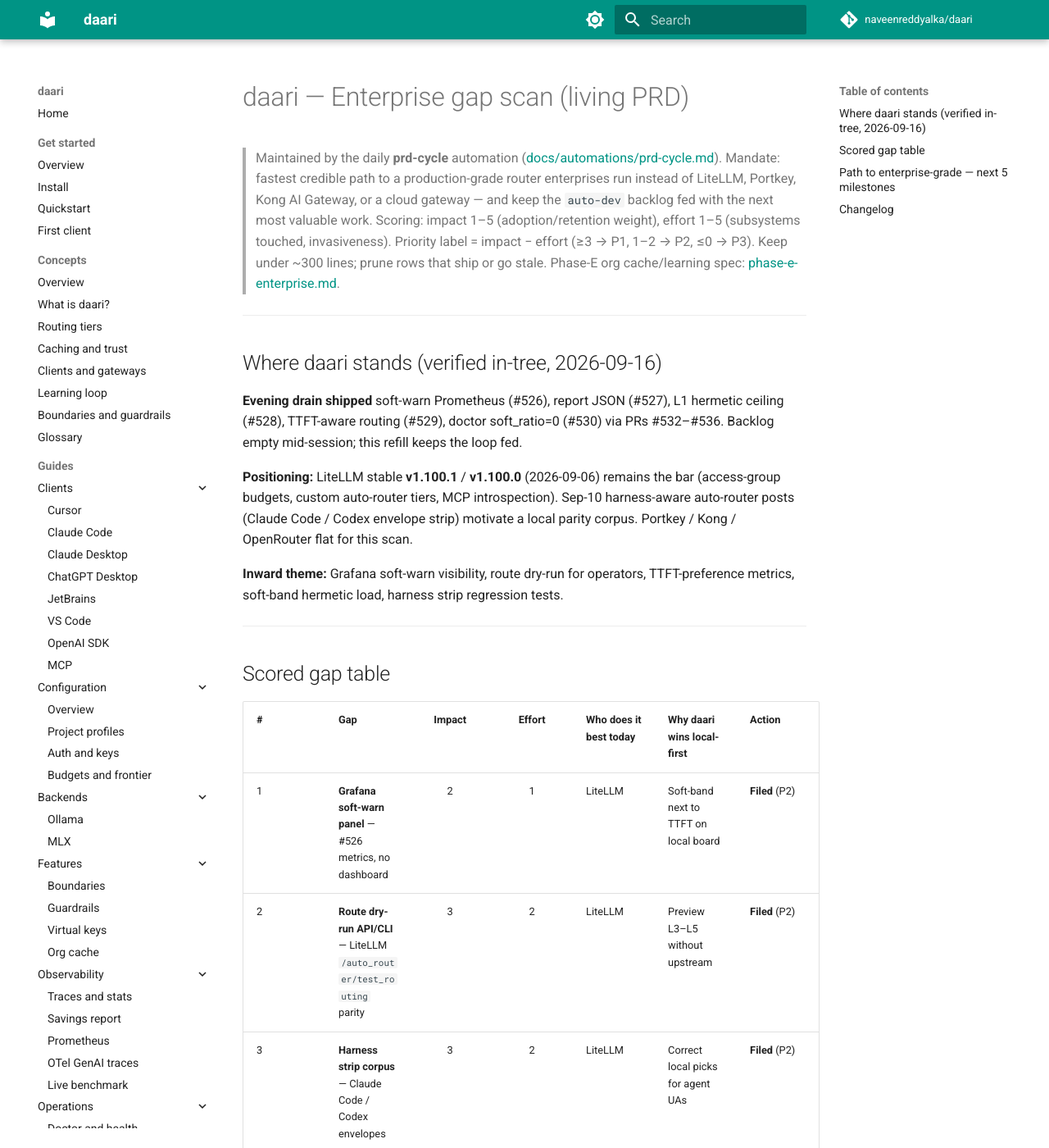
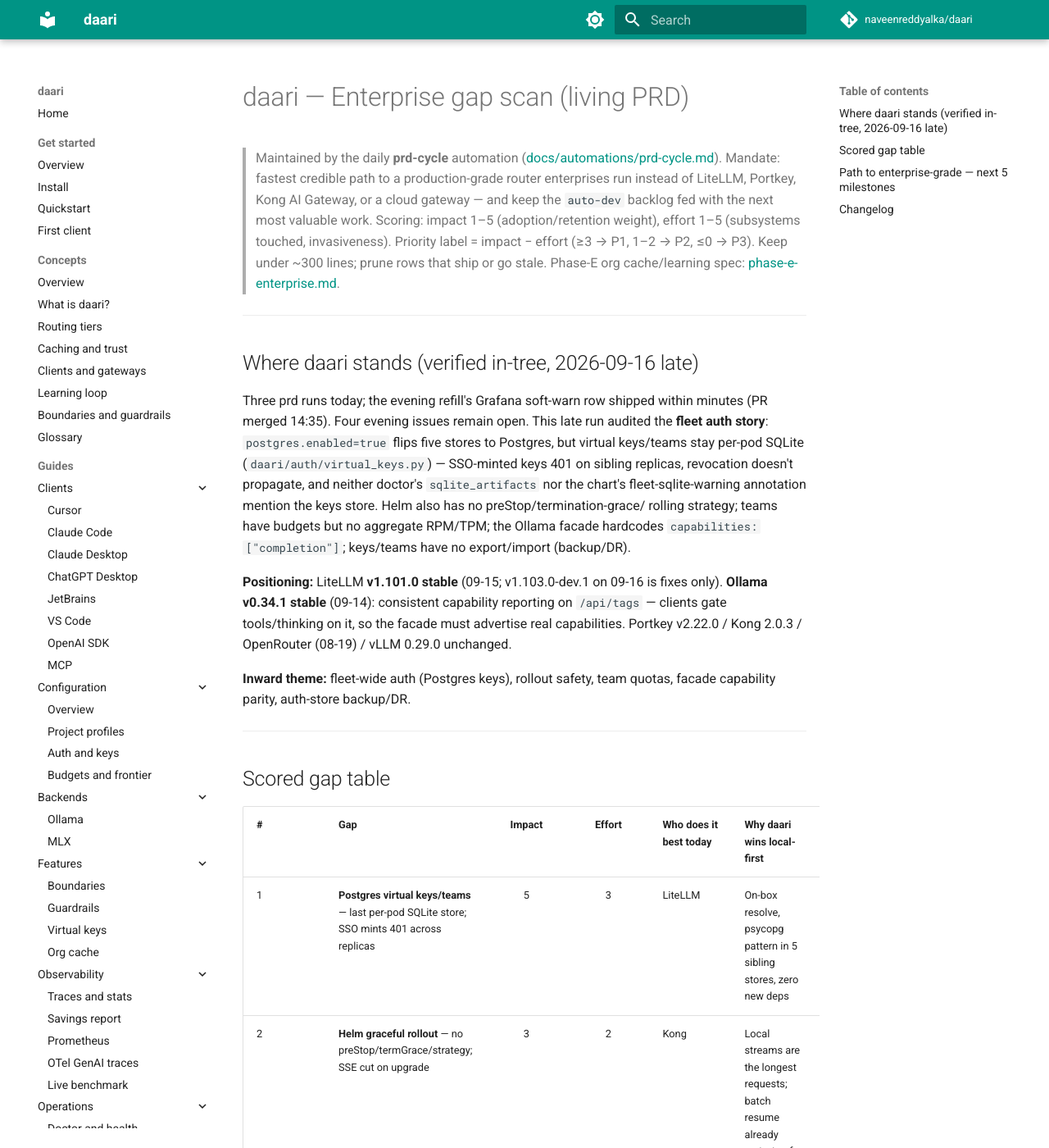
Before and after one commit to naveenreddyalka/daari, an MkDocs documentation site: the page built from docs/prd/ENTERPRISE.md, in a window 1280 px wide and 1400 px high. Shown: the whole window at 82% size. Built offline with MkDocs 1.6.1 and Material for MkDocs 9.7.7, drawn with Linux system fonts in a browser that asks for light colours; comment, search, counter and statistics services are not loaded; some of the changed text lies outside the part shown.

Commit message:
docs(prd): late 2026-09-16 fleet-auth gap scan
Co-authored-by: Naveen Reddy Alka <naveenreddyalka@users.noreply.github.com>

```diff
--- a/docs/prd/ENTERPRISE.md
+++ b/docs/prd/ENTERPRISE.md
@@ -11,19 +11,27 @@
 
 ---
 
-## Where daari stands (verified in-tree, 2026-09-16)
+## Where daari stands (verified in-tree, 2026-09-16 late)
 
-**Evening drain shipped** soft-warn Prometheus (#526), report JSON (#527), L1
-hermetic ceiling (#528), TTFT-aware routing (#529), doctor soft_ratio=0 (#530)
-via PRs #532–#536. Backlog empty mid-session; this refill keeps the loop fed.
+Three prd runs today; the evening refill's Grafana soft-warn row shipped within
+minutes (PR merged 14:35). Four evening issues remain open. This late run
+audited the **fleet auth story**: `postgres.enabled=true` flips five stores to
+Postgres, but virtual keys/teams stay per-pod SQLite (`daari/auth/virtual_keys.py`)
+— SSO-minted keys 401 on sibling replicas, revocation doesn't propagate, and
+neither doctor's `sqlite_artifacts` nor the chart's fleet-sqlite-warning
+annotation mention the keys store. Helm also has no preStop/termination-grace/
+rolling strategy; teams have budgets but no aggregate RPM/TPM; the Ollama
+facade hardcodes `capabilities: ["completion"]`; keys/teams have no
+export/import (backup/DR).
 
-**Positioning:** LiteLLM stable **v1.100.1** / **v1.100.0** (2026-09-06) remains
-the bar (access-group budgets, custom auto-router tiers, MCP introspection).
-Sep-10 harness-aware auto-router posts (Claude Code / Codex envelope strip)
-motivate a local parity corpus. Portkey / Kong / OpenRouter flat for this scan.
+**Positioning:** LiteLLM **v1.101.0 stable** (09-15; v1.103.0-dev.1 on 09-16 is
+fixes only). **Ollama v0.34.1 stable** (09-14): consistent capability reporting
+on `/api/tags` — clients gate tools/thinking on it, so the facade must
+advertise real capabilities. Portkey v2.22.0 / Kong 2.0.3 / OpenRouter (08-19)
+/ vLLM 0.29.0 unchanged.
 
-**Inward theme:** Grafana soft-warn visibility, route dry-run for operators,
-TTFT-preference metrics, soft-band hermetic load, harness strip regression tests.
+**Inward theme:** fleet-wide auth (Postgres keys), rollout safety, team quotas,
+facade capability parity, auth-store backup/DR.
 
 ---
 
@@ -31,34 +39,42 @@
 
 | # | Gap | Impact | Effort | Who does it best today | Why daari wins local-first | Action |
 |---|-----|:--:|:--:|------------------------|----------------------------|--------|
-| 1 | **Grafana soft-warn panel** — #526 metrics, no dashboard | 2 | 1 | LiteLLM | Soft-band next to TTFT on local board | **Filed** (P2) |
-| 2 | **Route dry-run API/CLI** — LiteLLM `/auto_router/test_routing` parity | 3 | 2 | LiteLLM | Preview L3–L5 without upstream | **Filed** (P2) |
-| 3 | **Harness strip corpus** — Claude Code / Codex envelopes | 3 | 2 | LiteLLM | Correct local picks for agent UAs | **Filed** (P2) |
-| 4 | **TTFT-preference Prometheus counter** — #529 traces only | 2 | 1 | — | Alert when bias rewrites picks | **Filed** (P3) |
-| 5 | **Soft RPM hermetic burst bench** — unit-only today | 2 | 1 | — | Guard soft-header path under load | **Filed** (P3) |
-| 6 | **WIF upstream provider auth** | 3 | 3 | Portkey | `secret://oauth` covers most | Watch |
-| 7 | **MCP agent identity (SEP-1933)** | 3 | 3 | MCP Tier-1 SDKs | Draft | Watch |
-| 8 | **SOC 2 / Gemini facade / A2A / admin UI / images / realtime** | 2–3 | 2–5 | Kong / LiteLLM | No new client demand | Watch / non-goal |
+| 1 | **Postgres virtual keys/teams** — last per-pod SQLite store; SSO mints 401 across replicas | 5 | 3 | LiteLLM | On-box resolve, psycopg pattern in 5 sibling stores, zero new deps | **Filed** (P2) |
+| 2 | **Helm graceful rollout** — no preStop/termGrace/strategy; SSE cut on upgrade | 3 | 2 | Kong | Local streams are the longest requests; batch resume already restart-safe | **Filed** (P2) |
+| 3 | **Team-level RPM/TPM** — teams have budgets only; N keys = N× per-key RPM | 3 | 2 | LiteLLM | Team ceilings map to shared on-box GPU capacity | **Filed** (P2) |
+| 4 | **Keys/teams export/import** — no backup/DR for the auth store | 3 | 2 | LiteLLM (control plane) | On-box state needs portable export; hashes only | **Filed** (P2) |
+| 5 | **Facade capabilities parity** — Ollama 0.34.1 clients gate tools on capability lists | 2 | 2 | Ollama | Router handles tools; facade under-advertises | **Filed** (P3) |
+| 6 | **Route dry-run API/CLI** — LiteLLM `/auto_router/test_routing` parity | 3 | 2 | LiteLLM | Preview L3–L5 without upstream | Open (P2) |
+| 7 | **Harness strip corpus** — Claude Code / Codex envelopes | 3 | 2 | LiteLLM | Correct local picks for agent UAs | Open (P2) |
+| 8 | **TTFT-preference counter / soft RPM hermetic bench** | 2 | 1 | — | Observability for the new soft-band paths | Open (P3) |
+| 9 | **WIF upstream provider auth** | 3 | 3 | Portkey | `secret://oauth` covers most | Watch |
+| 10 | **MCP agent identity (SEP-1933)** | 3 | 3 | MCP Tier-1 SDKs | Draft | Watch |
+| 11 | **SOC 2 / Gemini facade / A2A / admin UI / images / realtime** | 2–3 | 2–5 | Kong / LiteLLM | No new client demand | Watch / non-goal |
 
-Pruned this run: afternoon refill rows (soft-warn metrics, report JSON, L1
-hermetic, TTFT-aware, doctor soft_ratio) — all shipped 2026-09-16 evening.
+Pruned this run: Grafana soft-warn panel (shipped 2026-09-16 14:35).
 
-Open backlog after this run: three P2 + two P3 from the evening refill.
+Open backlog after this run: four evening rows + five late-run rows.
 
 ---
 
 ## Path to enterprise-grade — next 5 milestones
 
-1. **Soft-warn Grafana** — see soft-band pressure beside hard rejects.
-2. **Route dry-run** — operators preview tier picks without Ollama.
-3. **Harness strip corpus** — Claude Code / Codex parity for local heuristics.
-4. **TTFT-preference metrics** — scrape how often bias fires.
-5. **Soft RPM hermetic burst** — load-guard the soft-header path.
+1. **Fleet-wide auth** — Postgres keys/teams; the last split-brain store.
+2. **Zero-downtime rollouts** — Helm drain lifecycle for long local streams.
+3. **Team quotas** — aggregate RPM/TPM mapping to shared GPU capacity.
+4. **Auth backup/DR** — versioned keys/teams export/import, hashes only.
+5. **Operator preview + parity** — route dry-run, harness corpus, facade
+   capabilities.
 
 ---
 
 ## Changelog
 
+- **2026-09-16 (late)** — Delta scan: LiteLLM v1.103.0-dev.1 fixes-only;
+  Ollama v0.34.1 stable (capability reporting, faster `/api/tags`); rest flat.
+  Inward fleet-auth audit; filed five issues (Postgres keys/teams, Helm
+  graceful rollout, team RPM/TPM, keys export/import, facade capabilities).
+  Pruned shipped Grafana soft-warn row.
 - **2026-09-16 (evening)** — Drain shipped #526–#530 (PRs #532–#536). Backlog
   empty; refilled five issues (Grafana soft-warn, route dry-run, harness
   corpus, TTFT-preference counter, soft RPM hermetic). Outward: LiteLLM
```
